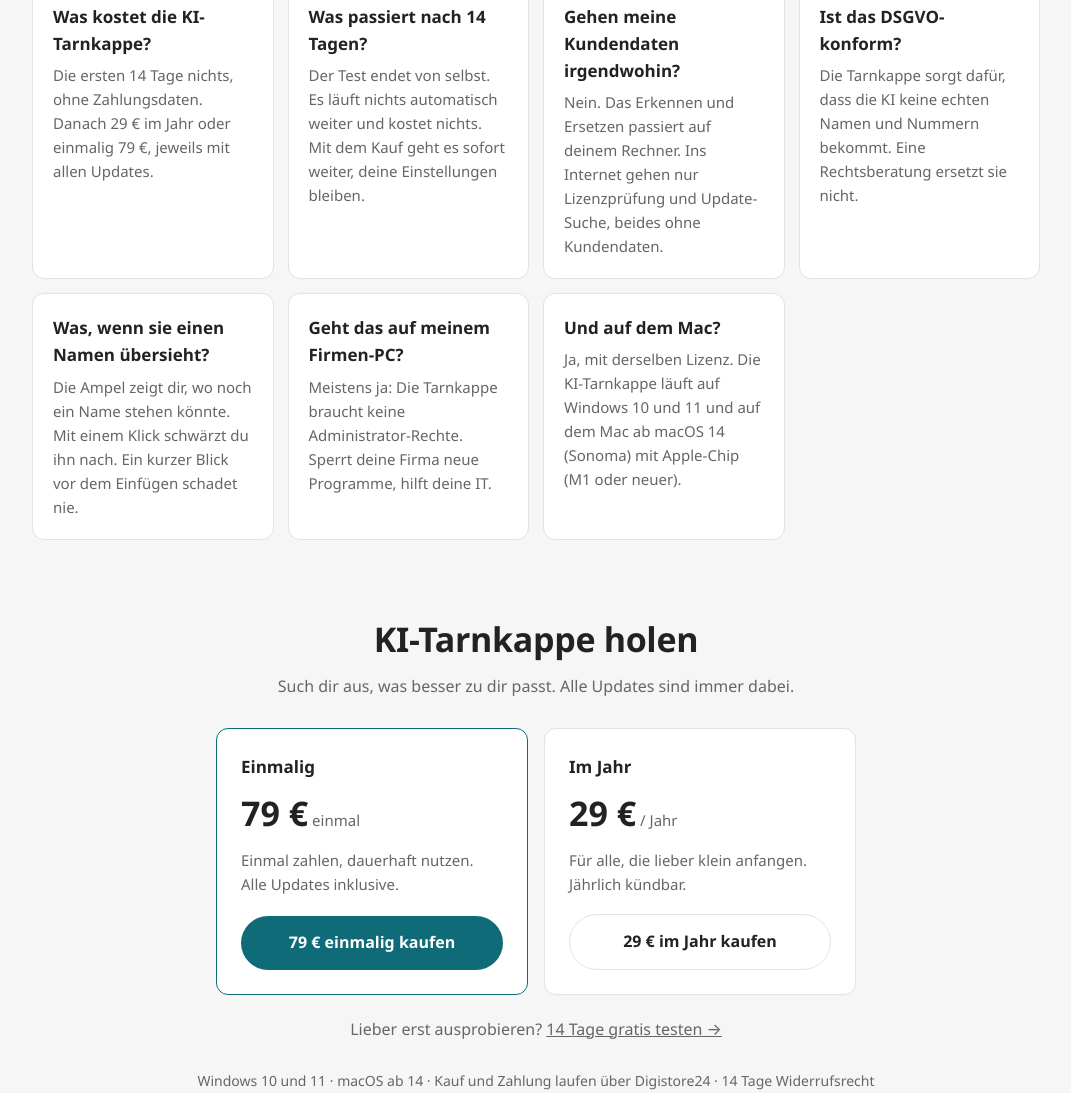
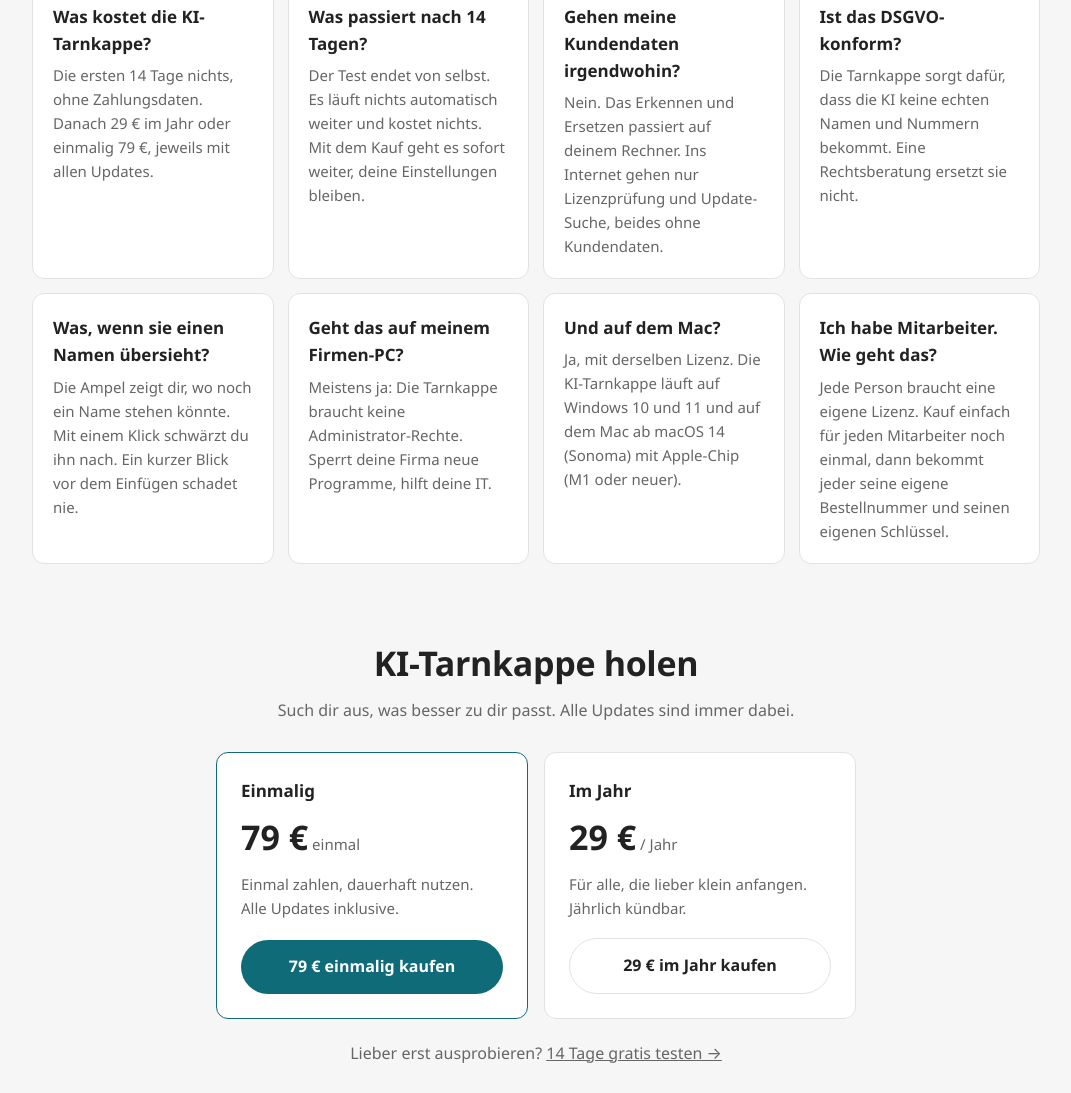
Before and after one commit to top-effektiv/ki-tarnkappe-updates, a plain HTML site: page index.html in a window 1280 px wide. Shown: the part 4190-5283 px from the top of the page, without its empty margins (104-1175 px from the left). Drawn offline with Linux system fonts and the light colour scheme.

Commit message:
Webseite: Frage Ich habe Mitarbeiter in Kurz gefragt
Co-Authored-By: Claude Opus 5.5 <noreply@anthropic.com>

```diff
--- a/index.html
+++ b/index.html
@@ -291,6 +291,7 @@
       <div class="karte"><h3>Was, wenn sie einen Namen übersieht?</h3><p>Die Ampel zeigt dir, wo noch ein Name stehen könnte. Mit einem Klick schwärzt du ihn nach. Ein kurzer Blick vor dem Einfügen schadet nie.</p></div>
       <div class="karte"><h3>Geht das auf meinem Firmen-PC?</h3><p>Meistens ja: Die Tarnkappe braucht keine Administrator-Rechte. Sperrt deine Firma neue Programme, hilft deine IT.</p></div>
       <div class="karte"><h3>Und auf dem Mac?</h3><p>Ja, mit derselben Lizenz. Die KI-Tarnkappe läuft auf Windows 10 und 11 und auf dem Mac ab macOS 14 (Sonoma) mit Apple-Chip (M1 oder neuer).</p></div>
+      <div class="karte"><h3>Ich habe Mitarbeiter. Wie geht das?</h3><p>Jede Person braucht eine eigene Lizenz. Kauf einfach für jeden Mitarbeiter noch einmal, dann bekommt jeder seine eigene Bestellnummer und seinen eigenen Schlüssel.</p></div>
     </div>
   </section>
 
```
